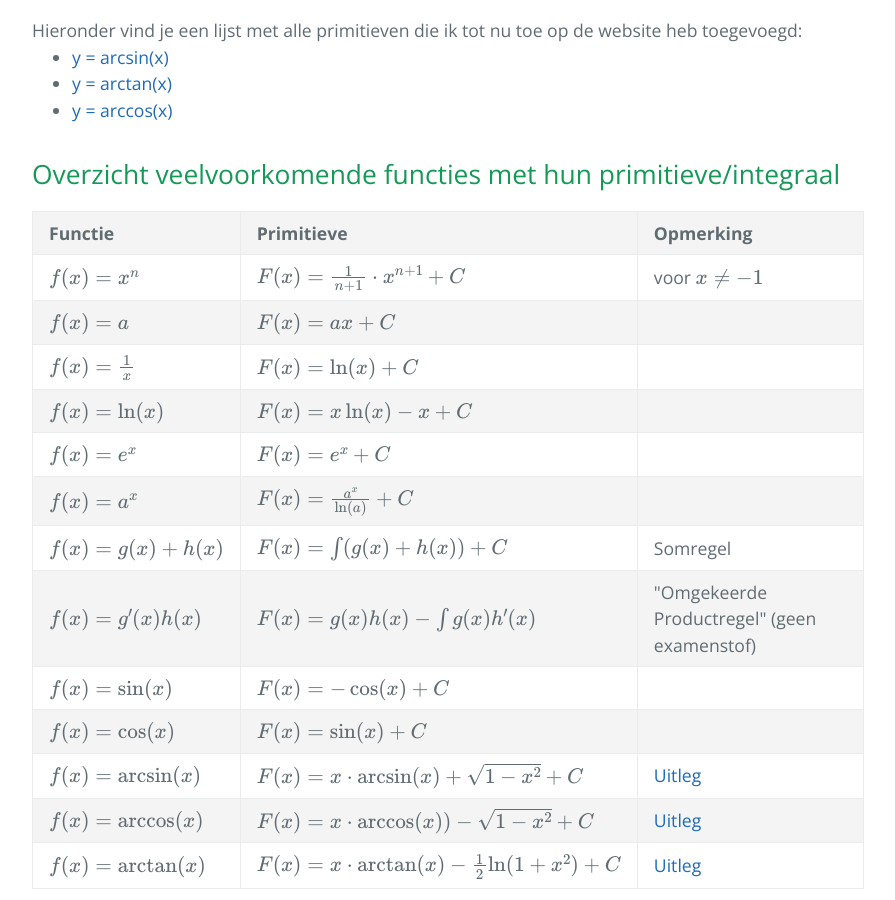
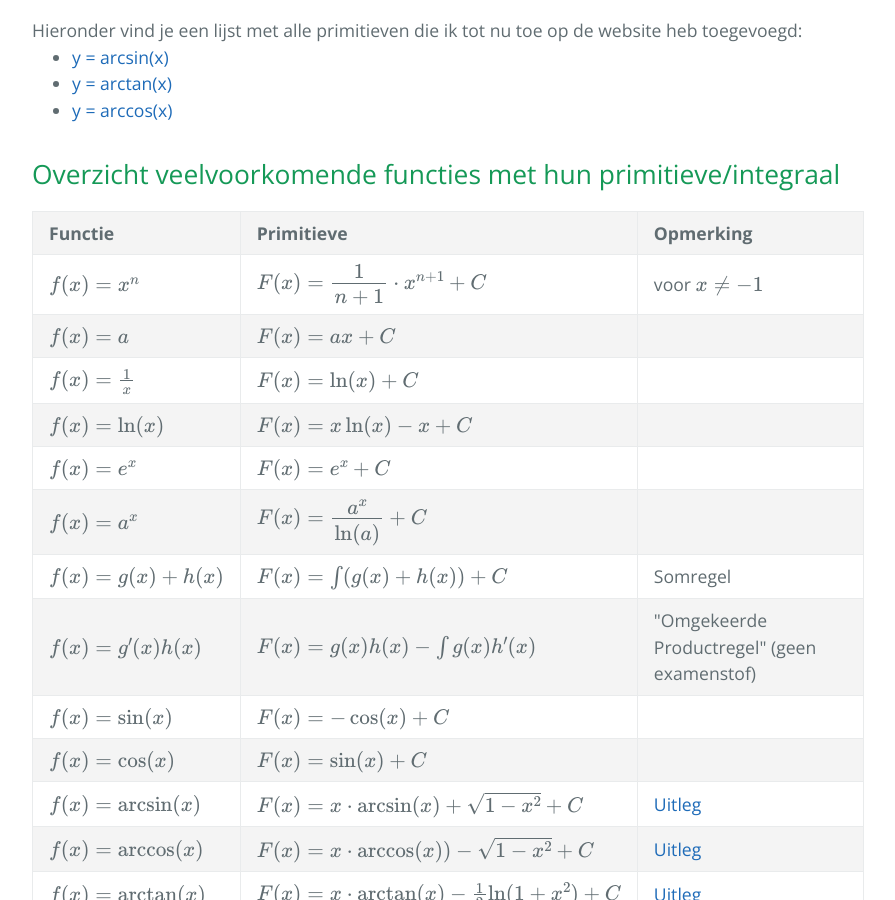
Before and after one commit to wiskundevragen/wiskundevragen.github.io, a Jekyll site: the page built from primitieven/primitieven.html, in a window 1280 px wide and 900 px high, scrolled down 466 px. Shown: the whole window, without its empty margins (192-1087 px from the left). Built offline with Jekyll 4.4.1, drawn with Linux system fonts in a browser that asks for light colours.

Commit message:
fix frac display

```diff
--- a/primitieven/primitieven.html
+++ b/primitieven/primitieven.html
@@ -22,7 +22,7 @@ Hieronder vind je een lijst met alle primitieven die ik tot nu toe op de website
 	</tr>
 	<tr>
 		<td>\(f(x)=x^n\)</td>
-		<td>\(F(x)=\frac1{n+1} \cdot x^{n+1}+C\)</td>
+		<td>\(F(x)=\dfrac1{n+1} \cdot x^{n+1}+C\)</td>
 		<td>voor \(x\neq -1\)</td>
 	</tr>
 	<tr>
@@ -47,7 +47,7 @@ Hieronder vind je een lijst met alle primitieven die ik tot nu toe op de website
 	</tr>
 	<tr>
 		<td>\(f(x)=a^{x}\)</td>
-		<td>\(F(x)=\frac{a^x}{\ln(a)}+C\)</td>
+		<td>\(F(x)=\dfrac{a^x}{\ln(a)}+C\)</td>
 		<td></td>
 	</tr>
 	<tr>
```
